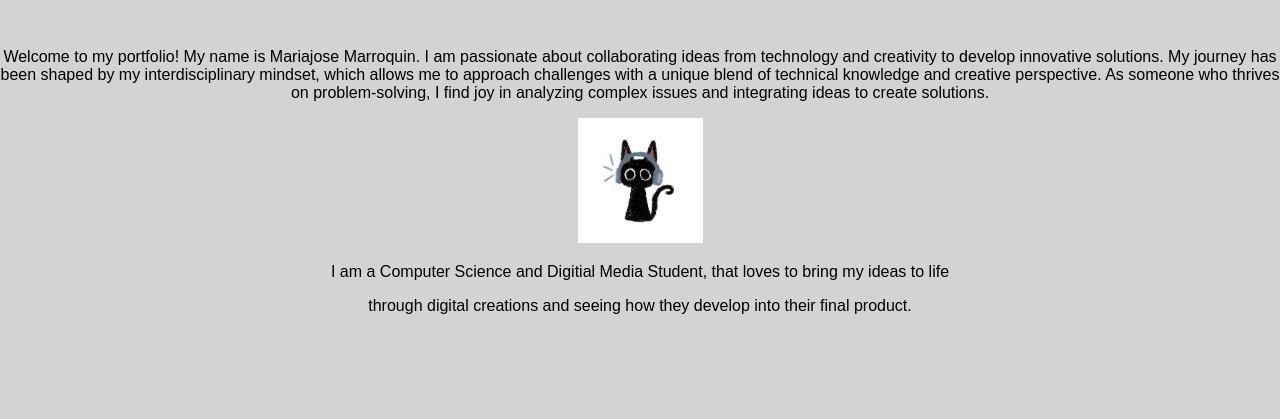
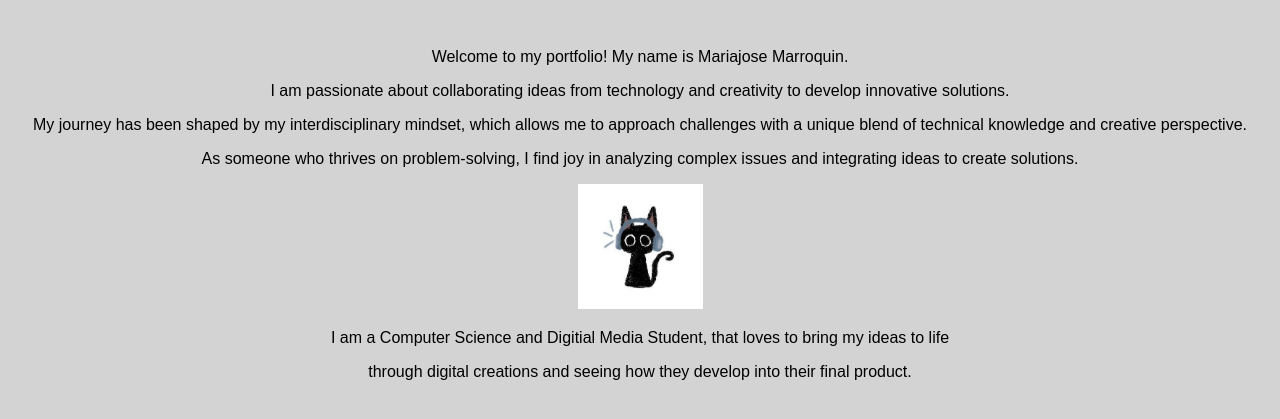
Before and after one commit to majo-marr/web_project, a plain HTML site: page index.html in a window 1280 px wide. Shown: the part 213-632 px from the top of the page. Drawn offline with Linux system fonts and the light colour scheme.

Commit message:
Update index.html
3

```diff
--- a/index.html
+++ b/index.html
@@ -17,10 +17,10 @@
 		</nav>
 		<center>
 		<h1>My Website</h1>
-		<p>Welcome to my portfolio! My name is Mariajose Marroquin.
-			I am passionate about collaborating ideas from technology and creativity to develop innovative solutions.
-My journey has been shaped by my interdisciplinary mindset, which allows me to approach challenges with a unique blend of technical knowledge and creative perspective.
-			As someone who thrives on problem-solving, I find joy in analyzing complex issues and integrating ideas to create solutions. </p>
+		<p>Welcome to my portfolio! My name is Mariajose Marroquin. </p>
+			<p>I am passionate about collaborating ideas from technology and creativity to develop innovative solutions. </p>
+			<p>My journey has been shaped by my interdisciplinary mindset, which allows me to approach challenges with a unique blend of technical knowledge and creative perspective.</p>
+			<p>As someone who thrives on problem-solving, I find joy in analyzing complex issues and integrating ideas to create solutions. </p>
 		<img src="media/avatar_icon.jpg"width="125" alt="profile photo of a black cat">
 		<p> I am a Computer Science and Digitial Media Student, that loves to bring my ideas to life </p>
 		<p>through digital creations and seeing how they develop into their final product.</p>
```
